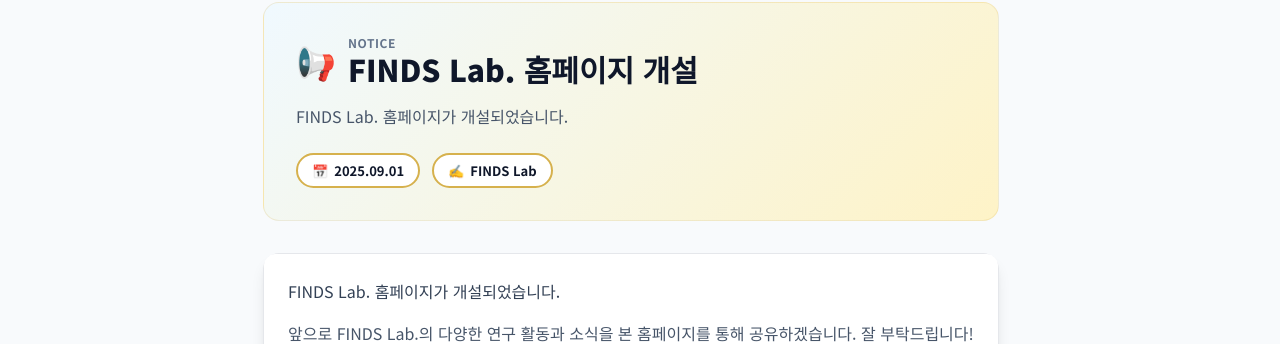
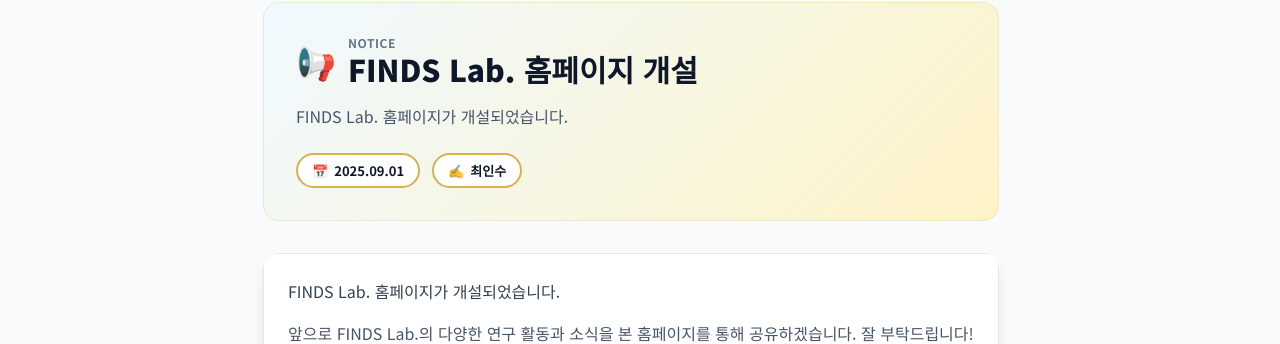
Before and after one commit to FinDS-Lab/site, a Jekyll site: the page built from notice/2025-09-01-1.md, in a window 1280 px wide. Shown: the part 124-468 px from the top of the page. Built offline with Jekyll 4.4.1, drawn with Linux system fonts in a browser that asks for light colours; nearby versions of some CDN libraries.

Commit message:
Update 2025-09-01-1.md

```diff
--- a/notice/2025-09-01-1.md
+++ b/notice/2025-09-01-1.md
@@ -3,7 +3,7 @@
 title: "FINDS Lab. 홈페이지 개설"
 date: 2025-09-01
 permalink: /notice/2025-09-01-1.html
-author: "FINDS Lab"
+author: "최인수"
 excerpt: "FINDS Lab. 홈페이지가 개설되었습니다."
 ---
 
```
